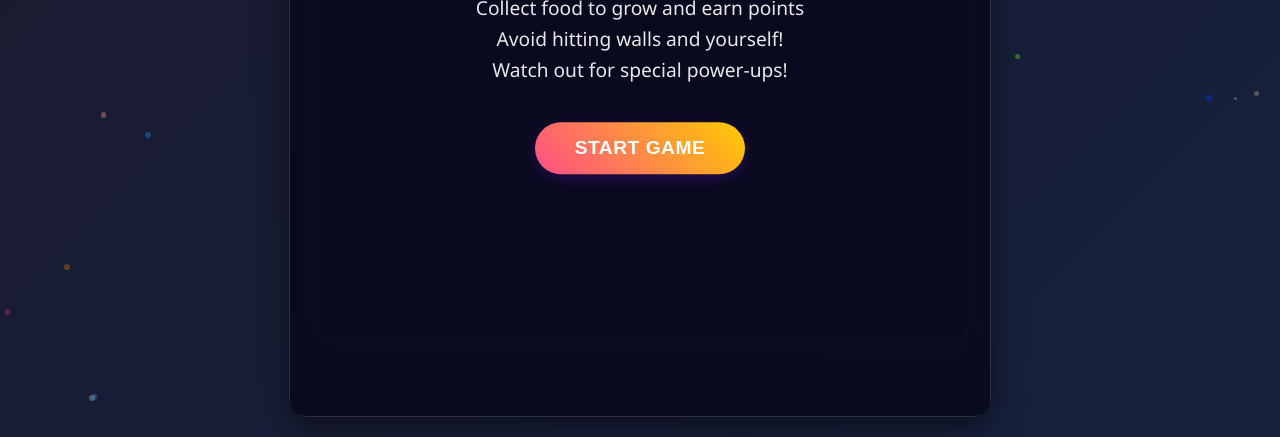
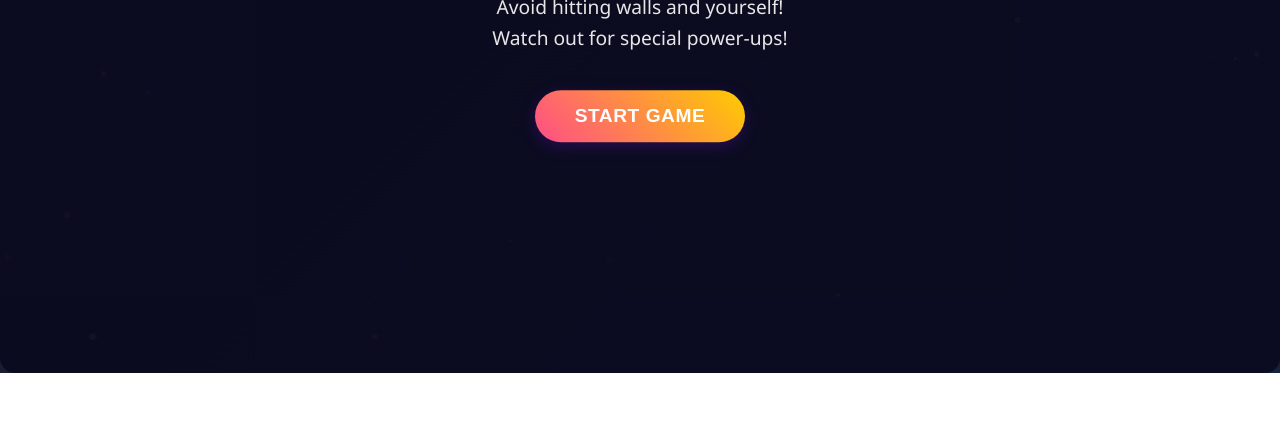
Before and after one commit to bksiddhant/neon-snake-game, a plain HTML site: page index.html in a window 1280 px wide. Shown: the part 467-904 px from the top of the page. After the commit the page ends 840 px from the top, so only its background shows below. Drawn offline with Linux system fonts and the light colour scheme.

Commit message:
Fixed Display

```diff
--- a/index.html
+++ b/index.html
@@ -43,17 +43,11 @@
         }
 
         .game-container {
-            position: relative;
-            z-index: 1;
-            width: 100%;
-            max-width: 650px;
-            background: rgba(20, 20, 40, 0.7);
-            backdrop-filter: blur(10px);
-            border-radius: 20px;
-            padding: 25px;
-            box-shadow: 0 10px 30px rgba(0, 0, 0, 0.5);
-            border: 1px solid rgba(255, 255, 255, 0.1);
-        }
+    display: flex;
+    flex-direction: column;
+    max-height: 100vh;
+    overflow: hidden;
+}
 
         .game-header {
             width: 100%;
@@ -122,17 +116,10 @@
             cursor: pointer;
         }
 
-        #gameCanvas {
-            border: 2px solid rgba(100, 100, 255, 0.3);
-            border-radius: 15px;
-            background: rgba(15, 15, 35, 0.8);
-            display: block;
-            box-shadow: 0 0 30px rgba(0, 255, 136, 0.2);
-            transition: all 0.3s ease;
-            /* Make the canvas fill the container on all screens */
-            width: 100%;
-            height: auto;
-        }
+#gameCanvas {
+    max-height: calc(100vh - 200px); /* Adjust 200px based on your screen */
+    object-fit: contain;
+}
 
         #gameCanvas:focus {
             outline: none;
```
